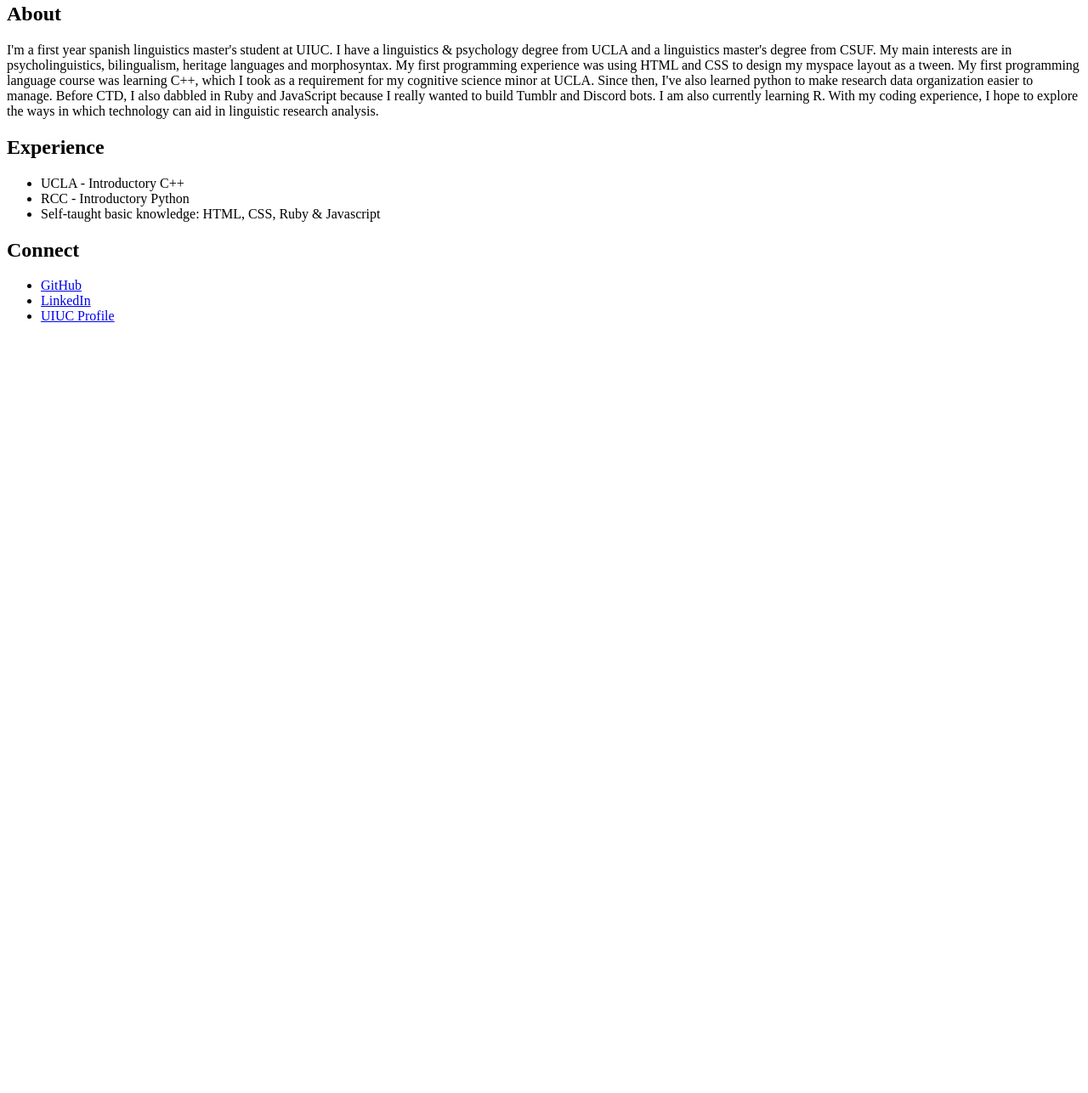
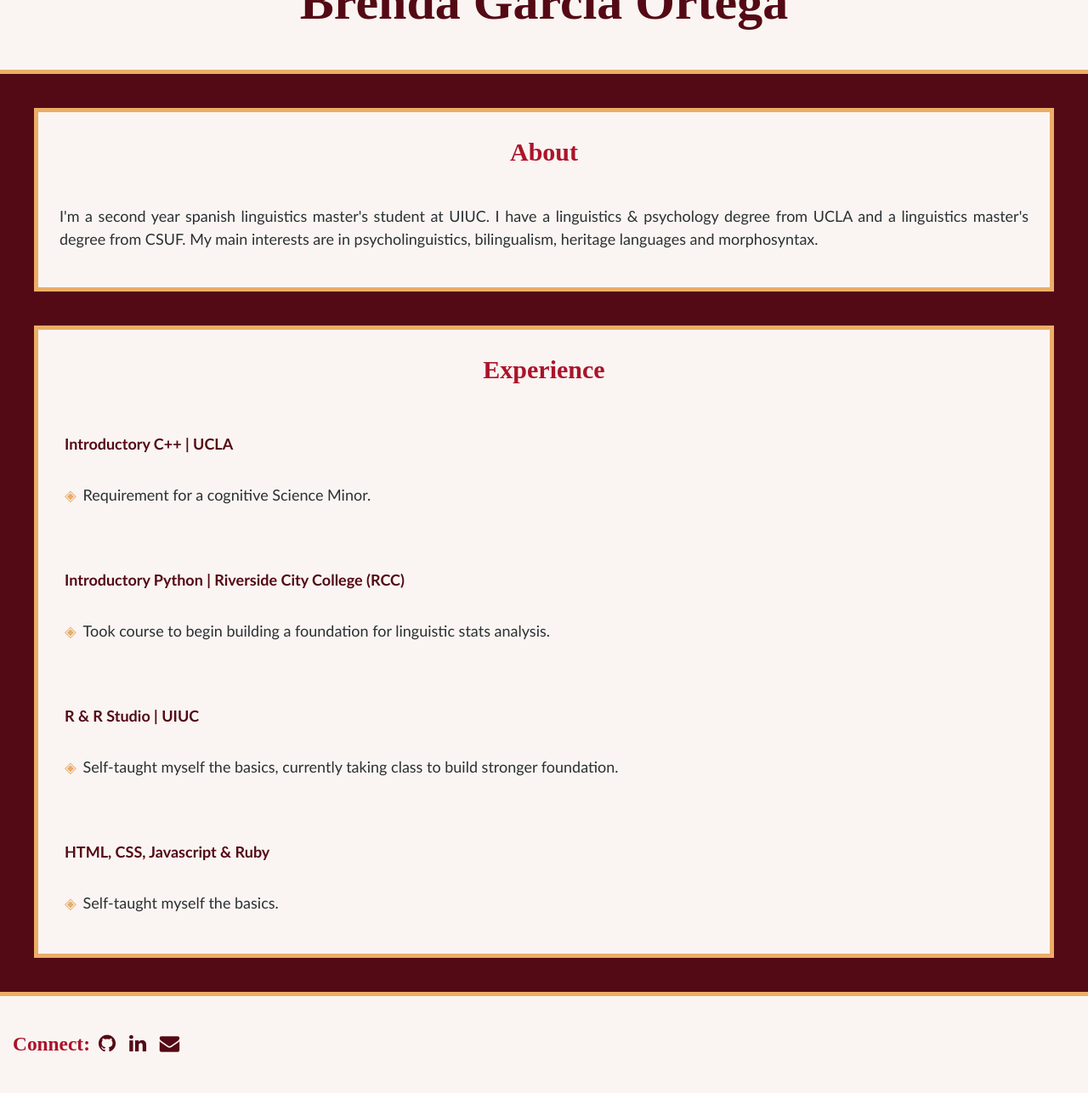
Before and after one commit to bgarciaort/brenda-garcia-ortega-luna, a plain HTML site: page index.html in a window 1280 px wide. Shown: the part 77-1363 px from the top of the page at 85% size. Before the commit the page ends 800 px from the top, so only its background shows below. Drawn offline with Linux system fonts and the light colour scheme.

Commit message:
styling added

```diff
--- /dev/null
+++ b/css/index.css
@@ -0,0 +1,117 @@
+body {
+    background-color: rgb(84, 10, 21);
+    font-family: Didot, serif;
+    font-size: 20px;
+    margin: 0;
+    padding:0;
+    }
+
+ header {
+    background-color: rgb(250, 245, 242);
+    color:rgb(84, 10, 21);
+    text-align: center;
+    padding: 5px 0;
+    font-size: 30px;
+    border-bottom: 5px solid rgb(236, 173, 102);
+  }
+div {
+  background-color: rgb(250, 245, 242);
+  color:rgb(172, 19, 42);
+  padding: 5px;
+  margin: 10px;
+  }
+
+.about {
+  text-align: center;
+  margin:40px;
+  border: 5px solid rgb(236, 173, 102);
+}
+ .about p {
+  font-family: Gill Sans, sans-serif;
+  font-size: 18px;
+  color:rgb(43, 48, 51);
+  line-height: 1.5em;
+  text-align: justify;
+  padding: 20px;
+    }
+
+.experience {
+  text-align: center;
+  margin:40px;
+  border: 5px solid rgb(236, 173, 102);
+}
+
+.exp-container {
+  font-family: Gill Sans, sans-serif;
+  padding: 1px;
+  font-size: 18px;
+}
+.title-font {
+  color:rgb(84, 10, 21);
+}
+.exp-title {
+  flex-grow: 1;
+  font-weight: bold;
+  text-align:left
+}
+
+.exp-description {
+  text-align: left;
+}
+.exp-description ul  {
+    list-style: none;
+    position: relative;
+    font-family: Gill Sans, sans-serif;
+    margin-left: 0;
+    margin-top: 0;
+    text-align: left;
+    color:rgb(43, 48, 51);
+  }
+.exp-description ul li:before {
+    content: "◈";
+    position: absolute;
+	  left: 0;
+    color: rgb(236, 173, 102);
+  }
+
+ ul  {
+    list-style: none;
+    position: relative;
+    margin-left: 20px;
+    padding-left: 1.2em;
+    font-size: 18px;
+    font-family: Gill Sans, sans-serif;
+    text-align: left;
+    color:rgb(43, 48, 51);
+  }
+ul li:before {
+    content: "◈";
+    position: absolute;
+	  left: 0;
+    color: rgb(236, 173, 102);
+}
+
+footer {
+    background-color: rgb(250, 245, 242);
+    text-align: left;
+    padding: 5px 0;
+    border-top: 5px solid rgb(236, 173, 102);
+  }
+.connect {
+  color:rgb(172, 19, 42);
+  display: flex;
+}
+.fa {
+  padding-left: 10px;
+  text-decoration: none;
+  color: rgb(84, 10, 21);
+}
+.fa:visited {
+  color: rgb(84, 10, 21);
+}
+.fa:hover {
+  color: rgb(236, 173, 102);
+}
+.fa:active {
+  color: rgb(172, 19, 42);
+}
--- a/index.html
+++ b/index.html
@@ -2,33 +2,81 @@
 <html>
 <head>
 
-    <title>Brenda García's Portfolio</title>
+    <title>Brenda Garcia's Portfolio</title>
     <meta charset="UTF-8">
     <meta name="description" content="Welcome to my Portfolio!">
     <meta name="author" content="Brenda Garcia">
+    <link rel="stylesheet" href="css/index.css">
+    <!-- icons -->
+    <link rel="stylesheet" href="https://cdnjs.cloudflare.com/ajax/libs/font-awesome/4.7.0/css/font-awesome.min.css">
 </head>
 <body>
+  <header>
   <h1>Brenda García Ortega</h1>
-<section id="About">
+  </header>
+  <main>
+    <div class = "about" id="myAbout">
       <h2>About</h2>
-<p>I'm a first year spanish linguistics master's student at UIUC. I have a linguistics & psychology degree from UCLA and a linguistics master's degree from CSUF. My main interests are in psycholinguistics, bilingualism, heritage languages and morphosyntax. My first programming experience was using HTML and CSS to design my myspace layout as a tween. My first programming language course was learning C++, which I took as a requirement for my cognitive science minor at UCLA. Since then, I've also learned python to make research data organization easier to manage. Before CTD, I also dabbled in Ruby and JavaScript because I really wanted to build Tumblr and Discord bots. I am also currently learning R. With my coding experience, I hope to explore the ways in which technology can aid in linguistic research analysis. </p>
-</section>
-<section id="Experience">
+      <p>I'm a second year spanish linguistics master's student at UIUC. I have a linguistics & psychology degree from UCLA and a linguistics master's degree from CSUF. My main interests are in psycholinguistics, bilingualism, heritage languages and morphosyntax. </p>
+    </div>
+    <div class = "experience" id="myExperience">
       <h2>Experience</h2>
+        <!-- Experience entry 1 -->
+        <div class="exp-container">
+          <div class="title-font">
+             <p class="exp-title">Introductory C++ | UCLA</p>
+          </div>
+          <div class="exp-description">
           <ul>
-    <li>UCLA - Introductory C++</li>
-    <li>RCC - Introductory Python</li>
-    <li>Self-taught basic knowledge: HTML, CSS, Ruby & Javascript</li>
+          <li>Requirement for a cognitive Science Minor.</li>
           </ul>
-</section>
-<section id="Connect">
-<h2>Connect</h2>
+          </div>
+        </div>
+          <!-- Experience entry 2 -->
+        <div class="exp-container">
+          <div class="title-font">
+             <p class="exp-title">Introductory Python | Riverside City College (RCC)</p>
+          </div>
+          <div class="exp-description">
           <ul>
-<li><a href="https://github.com/bgarciaort" target="_blank" rel="noopener noreferrer">GitHub</a></li>
-<li><a href="https://www.linkedin.com/in/bgarcia118/" target="_blank" rel="noopener noreferrer">LinkedIn</a></li>
-<li><a href="https://spanport.illinois.edu/directory/profile/brendag4"
-    target="_blank" rel="noopener noreferrer">UIUC Profile</a></li>
+          <li>Took course to begin building a foundation for linguistic stats analysis.</li>
           </ul>
-</section>
+        </div>
+        </div>
+                  <!-- Experience entry 3 -->
+        <div class="exp-container">
+          <div class="title-font">
+             <p class="exp-title">R & R Studio | UIUC</p>
+          </div>
+          <div class="exp-description">
+          <ul>
+          <li>Self-taught myself the basics, currently taking class to build stronger foundation.</li>
+          </ul>
+        </div>
+        </div>
+          <!-- Experience entry 4 -->
+        <div class="exp-container">
+          <div class="title-font">
+             <p class="exp-title">HTML, CSS, Javascript & Ruby</p>
+          </div>
+          <div class="exp-description">
+          <ul>
+          <li>Self-taught myself the basics.</li>
+          </ul>
+        </div>
+        </div>
+    </div>
+     <!-- Connect Links -->
+    <footer>
+    <div class = "connect" id="myConnect">
+      <h3>Connect:</h3>
+      <h3>
+        <a href="https://github.com/bgarciaort" class="fa fa-github"></a>
+        <a href="https://www.linkedin.com/in/bgarcia118/" class="fa fa-linkedin"></a>
+        <a href="mailto:brendag4@illinois.edu" class="fa fa-envelope"></a>
+      </h3>
+    </div>
+    </footer>
+  </main>
 </body>
 </html>
```
Lines whose indentation alone changed are shown as unchanged.
